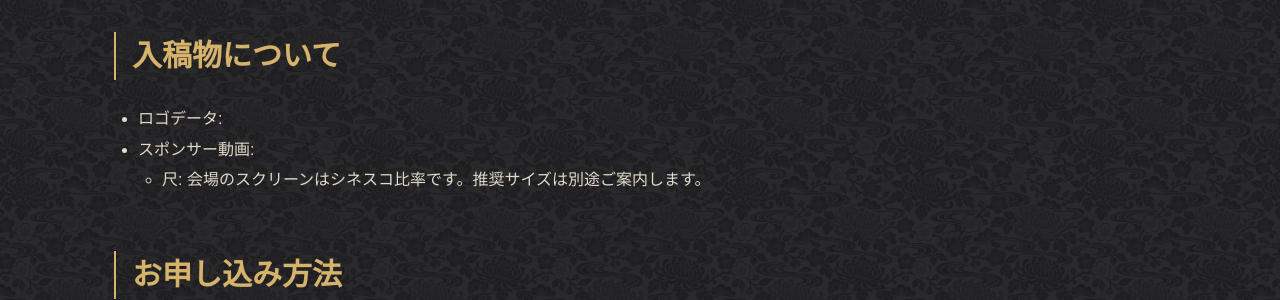
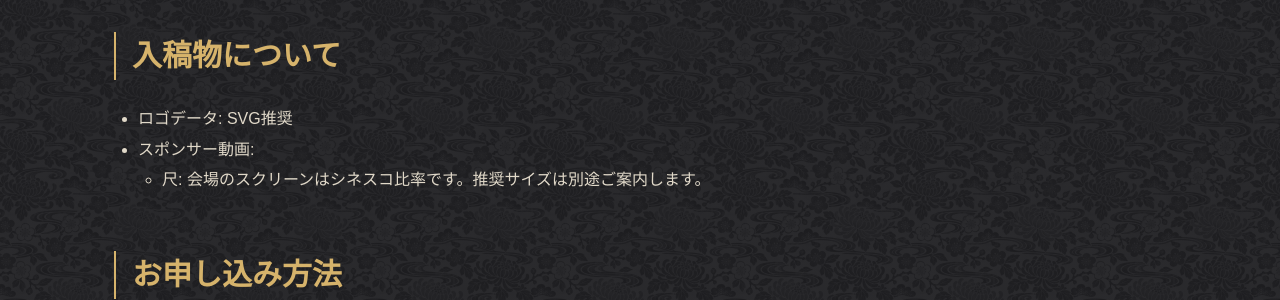
Before and after one commit to okinawarb/okrk03, a Jekyll site: the page built from sponsors/index.html, in a window 1280 px wide and 900 px high, scrolled down 3820 px. Shown: the part 150-450 px from the top of the window. Built offline with Jekyll 4.4.1, drawn with Linux system fonts in a browser that asks for light colours.

Commit message:
入稿物のロゴデータにSVG推奨と記載

```diff
--- a/sponsors/index.html
+++ b/sponsors/index.html
@@ -196,7 +196,7 @@ description: 沖縄Ruby会議03のスポンサー企業を募集中です。松
 <h2 id="入稿物について">入稿物について</h2>
 
 <ul>
-  <li>ロゴデータ:</li>
+  <li>ロゴデータ: SVG推奨</li>
   <li>スポンサー動画:
     <ul>
       <li>尺: 会場のスクリーンはシネスコ比率です。推奨サイズは別途ご案内します。</li>
```
